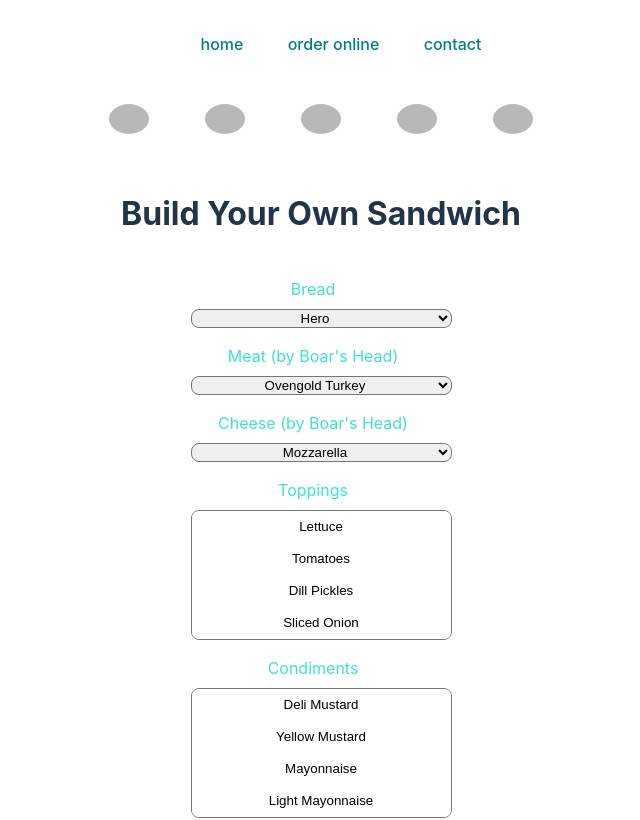
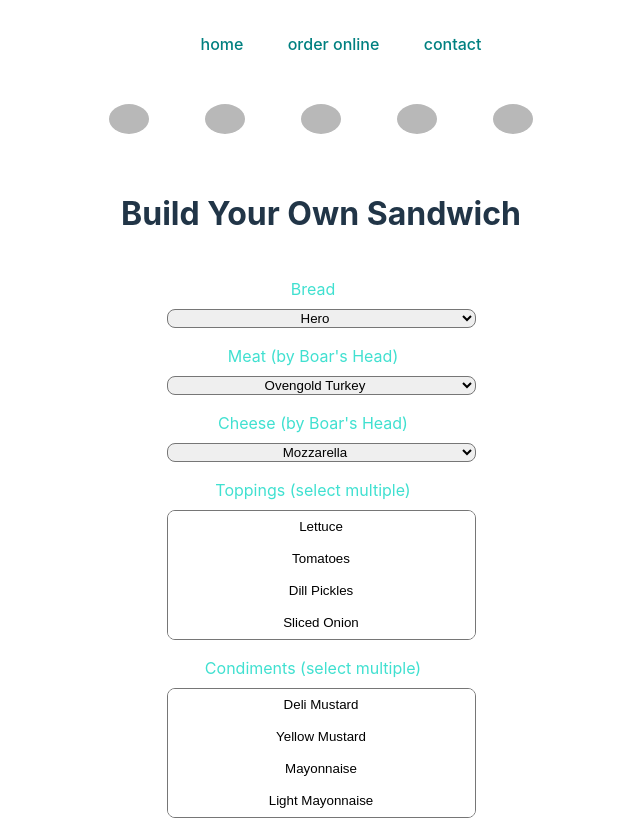
Before and after one commit to cherch173/broadwaybodega, a React (Vite) app in the folder broadwaybagel/: page /byo in a window 1280 px wide. Shown: the top 820 px of the page, without its empty margins (319-959 px from the left). Built offline with nearby package versions, Linux system fonts and the light colour scheme; grey boxes are pictures that could not be loaded.

Commit message:
text column size

```diff
--- a/broadwaybagel/src/components/Byo.jsx
+++ b/broadwaybagel/src/components/Byo.jsx
@@ -50,7 +50,7 @@
                     <option value="Parmasean">Parmasean</option>
                     <option value="Brie">Brie</option>
                 </select>
-                <label htmlFor="Toppings">Toppings</label>
+                <label htmlFor="Toppings">Toppings (select multiple)</label>
                 <select name="toppings" className="dropdown" id="toppings" multiple>
                     <option value="Lettuce">Lettuce</option>
                     <option value="Tomatoes">Tomatoes</option>
@@ -63,7 +63,7 @@
                     <option value="Pepperoncini">Pepperoncini</option>
                     <option value="Grilled Bell Peppers">Grilled Bell Peppers</option>
                 </select>
-                <label htmlFor="condiments">Condiments</label>
+                <label htmlFor="condiments">Condiments (select multiple)</label>
                 <select name="toppings" className="dropdown" id="toppings" multiple>
                     <option value="Deli Mustard">Deli Mustard</option>
                     <option value="Yellow Mustard">Yellow Mustard</option>
@@ -78,7 +78,7 @@
                     <option value="Olive Oil">Olive Oil</option>
                 </select>
                 <label htmlFor="notes">Notes for Order</label>
-                <textarea className="notes" name="notes" id="notes" cols="30" rows="8"></textarea>
+                <textarea className="notes" name="notes" id="notes" cols="36" rows="8"></textarea>
                 <br />
                 <button className="button" type="submit">submit</button>
             </form>
```
